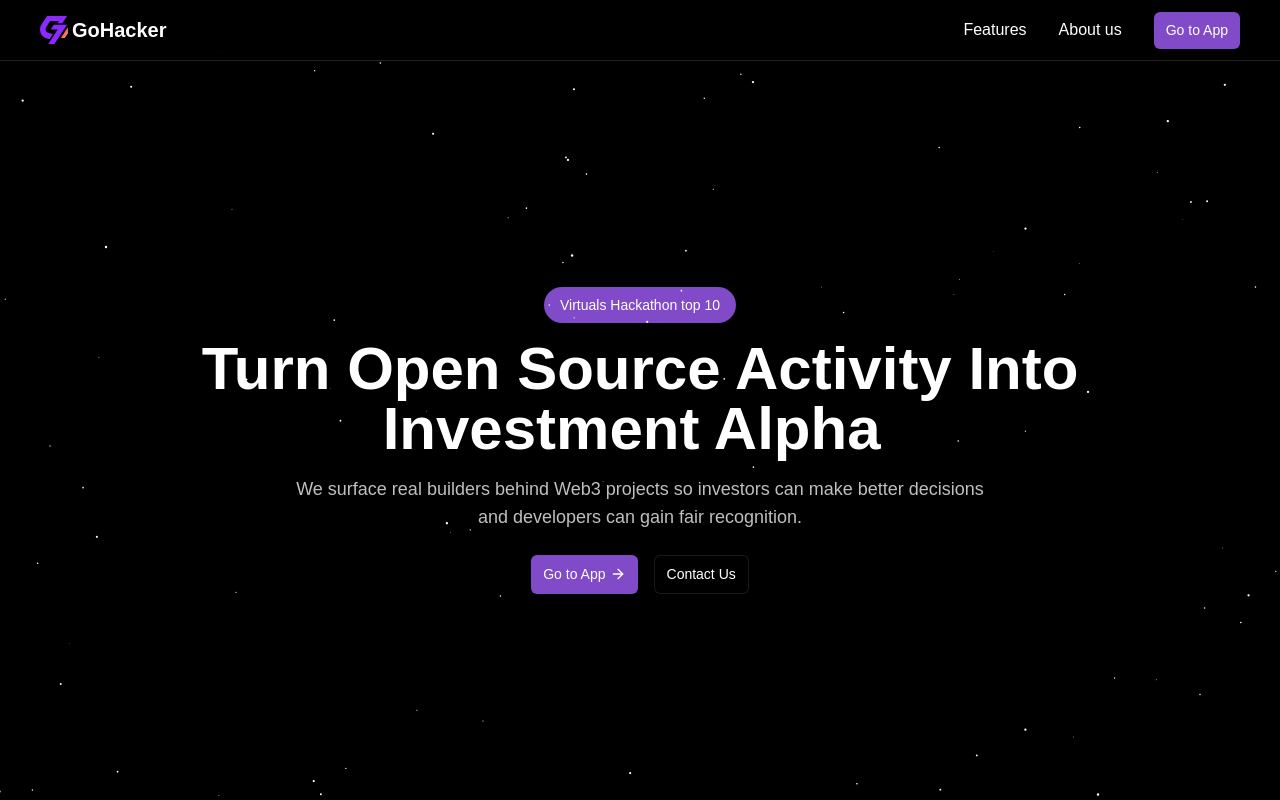
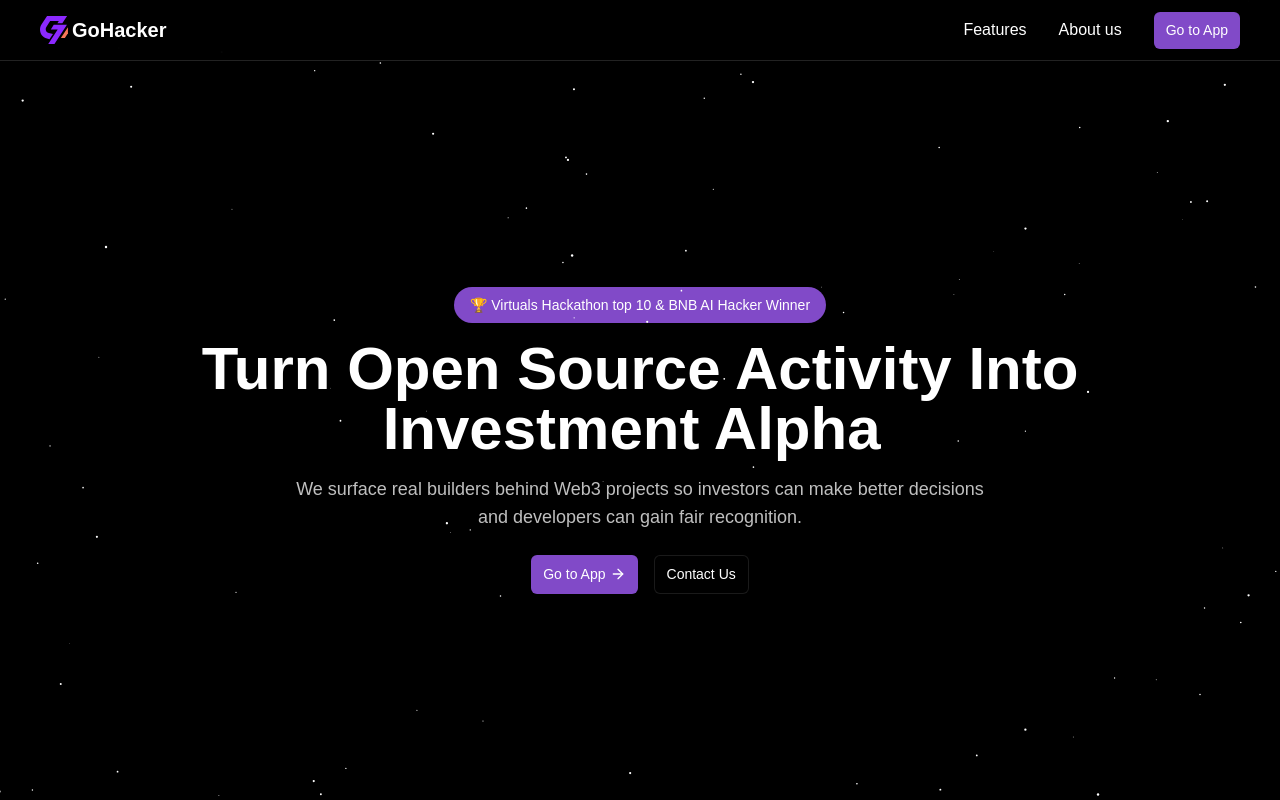
Before and after one commit to YoubetDao/GoHacker-Frontend, a Next.js app: page / in a window 1280 px wide. Shown: the top 800 px of the page. Built offline with nearby package versions, Linux system fonts and the light colour scheme.

Commit message:
fix: update hero

```diff
--- a/components/Hero.tsx
+++ b/components/Hero.tsx
@@ -11,7 +11,7 @@ export default function Hero() {
     <section className="pt-[180px] px-10 pb-[100px] h-screen flex flex-col justify-center items-center relative">
       <Starfield starCount={200} speed={0.3} className="absolute inset-0" />
       <div className="text-center text-sm  text-white bg-[#814ac8] px-4 py-2 rounded-full mb-4">
-        Virtuals Hackathon top 10
+       🏆 Virtuals Hackathon top 10 & BNB AI Hacker Winner
       </div>
       <h1 className="text-4xl font-bold max-w-[900px] text-center text-white md:text-6xl">
         <TypeAnimation
```
